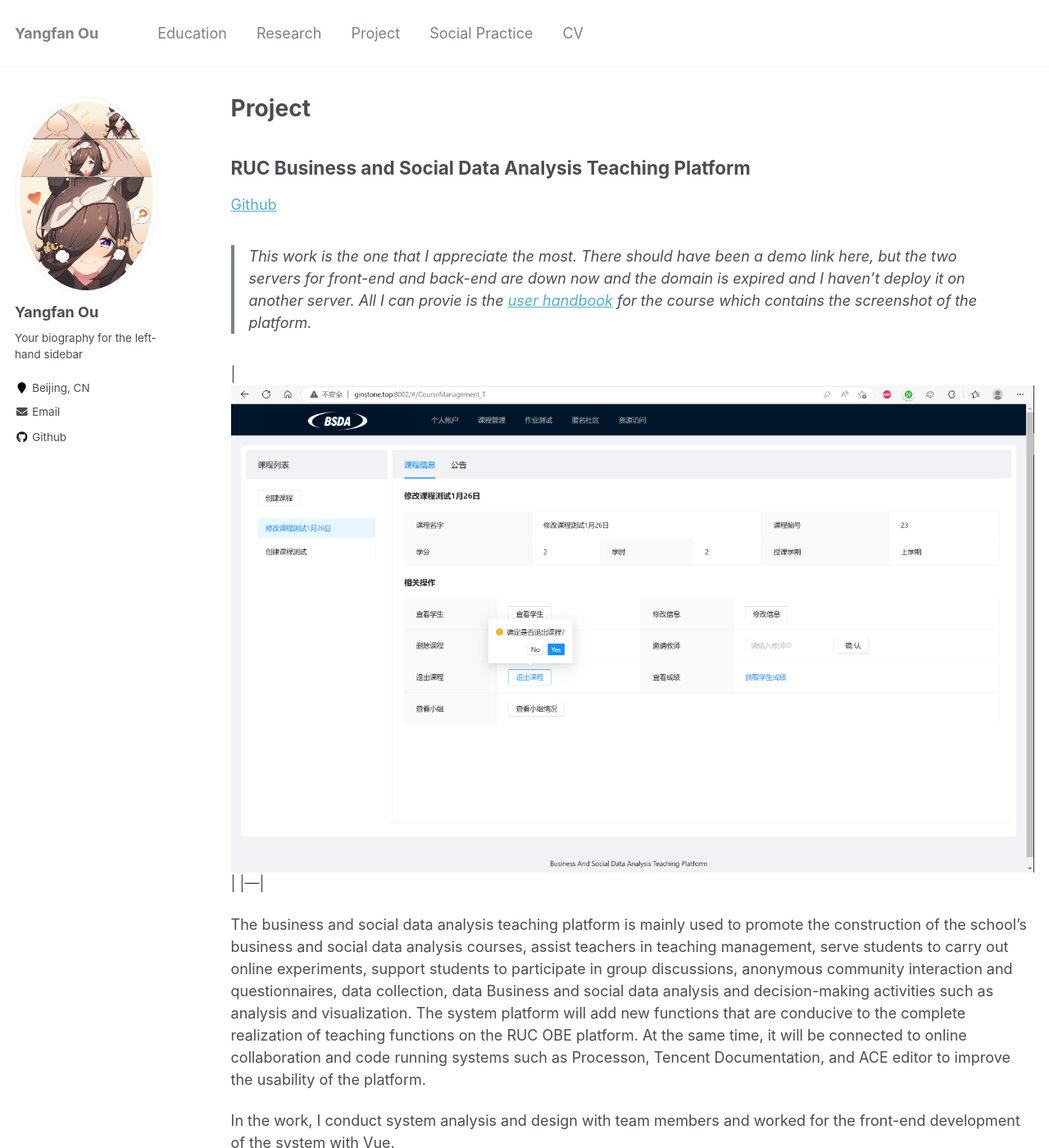
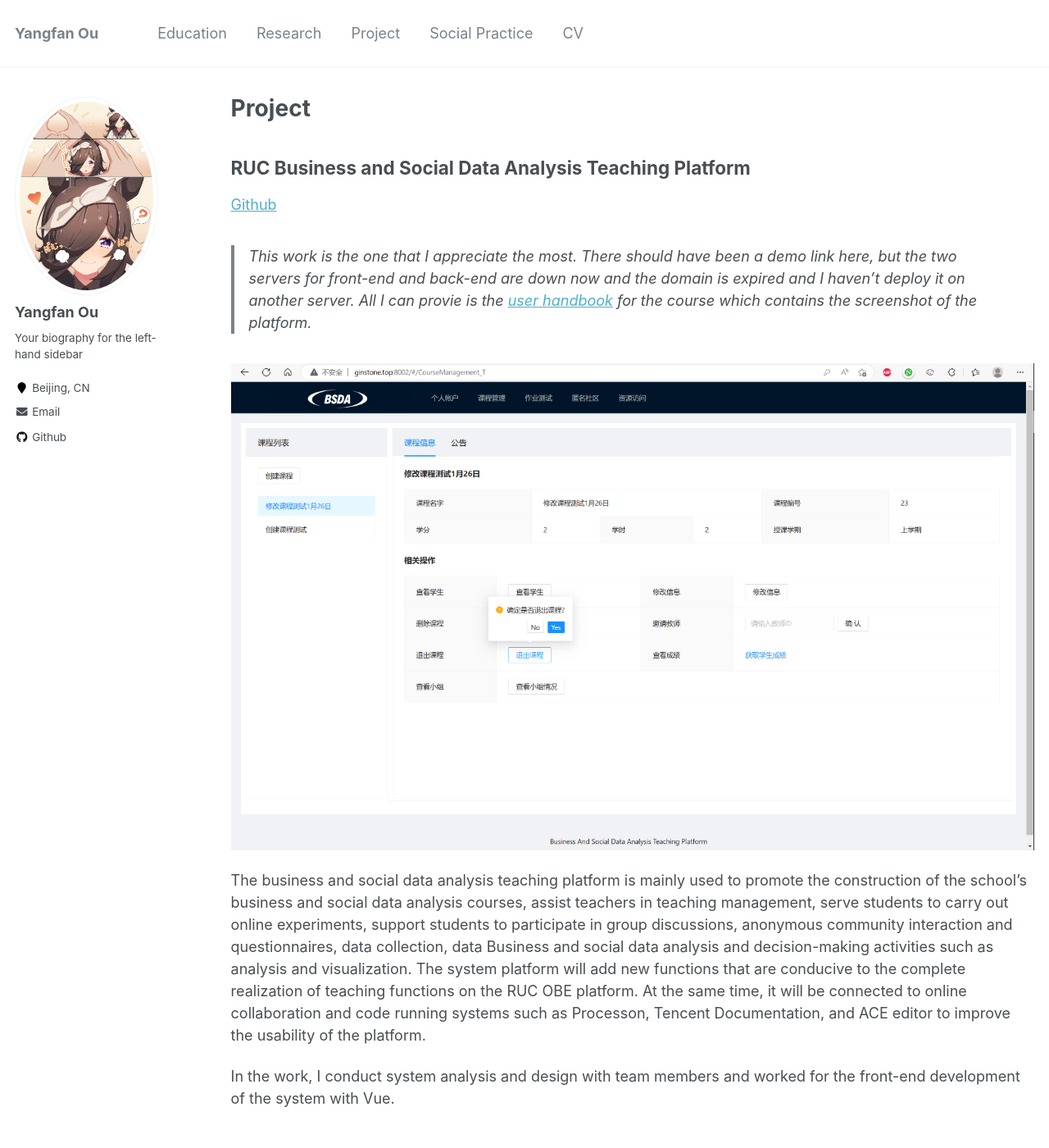
Before and after one commit to gioun/gioun.github.io, a Jekyll site: the page built from _pages/project.md, in a window 1280 px wide and 1400 px high. Shown: the whole window at 82% size. Built offline with Jekyll 4.4.1, drawn with Linux system fonts in a browser that asks for light colours.

Commit message:
Update project.md

```diff
--- a/_pages/project.md
+++ b/_pages/project.md
@@ -13,8 +13,8 @@ author_profile: true
 > There should have been a demo link here, but the two servers for front-end and back-end are down now and the domain is expired and I haven't
 deploy it on another server. All I can provie is the [user handbook](../files/BSDAHandbook.pdf) for the course which contains the screenshot of the platform.
 
-|![](../images/BSDApicture.png)|
-|---|
+![](../images/BSDApicture.png)
+
 
 The business and social data analysis teaching platform is mainly used to promote the construction of the school's business and social data analysis courses, assist teachers in teaching management, serve students to carry out online experiments, support students to participate in group discussions, anonymous community interaction and questionnaires, data collection, data Business and social data analysis and decision-making activities such as analysis and visualization. The system platform will add new functions that are conducive to the complete realization of teaching functions on the RUC OBE platform. At the same time, it will be connected to online collaboration and code running systems such as Processon, Tencent Documentation, and ACE editor to improve the usability of the platform.
 
@@ -26,8 +26,9 @@ In the work, I conduct system analysis and design with team members and worked f
 [Video](https://www.bilibili.com/video/BV1kG411f7S5/?share_source=copy_web&vd_source=a599f114cf6b3eaf2c320393d2c76f46)
 
 
- ![Meta1.jpg](../images/Meta1.jpg) | ![Meta2.jpg](../images/Meta2.jpg)
----|---
+ ![Meta1.jpg](../images/Meta1.jpg)
+ ![Meta2.jpg](../images/Meta2.jpg)
+
 
 
 Metaverse research platform is a demo of metaverse which contains a map, avatars, multiplayer text chat system, developed with Unreal Engine 4.27.
```
